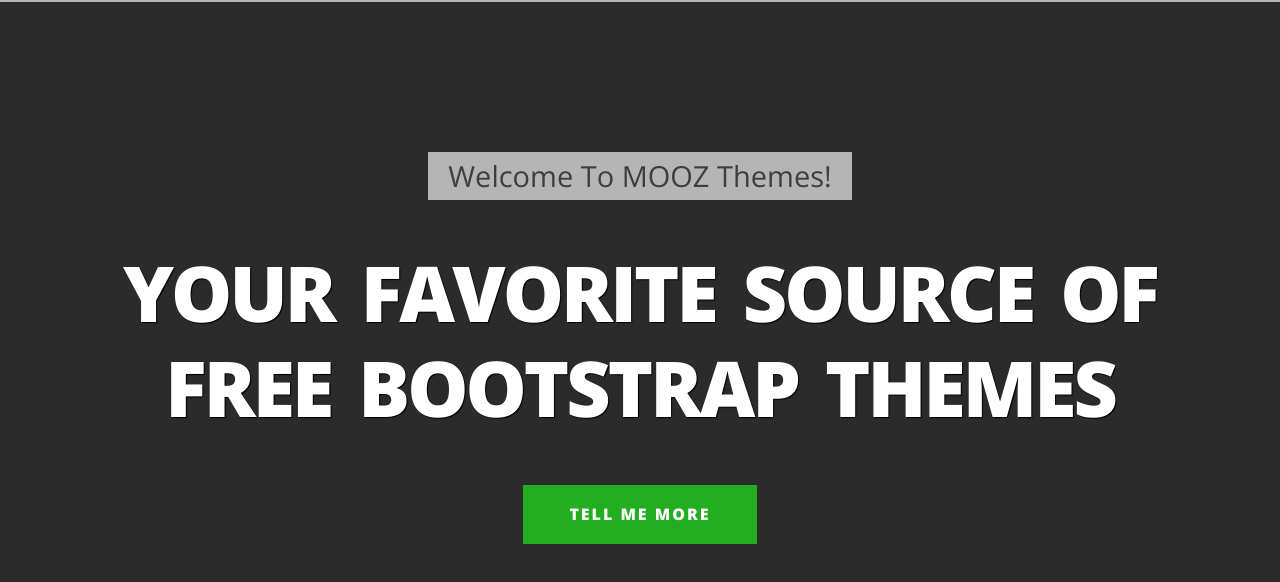
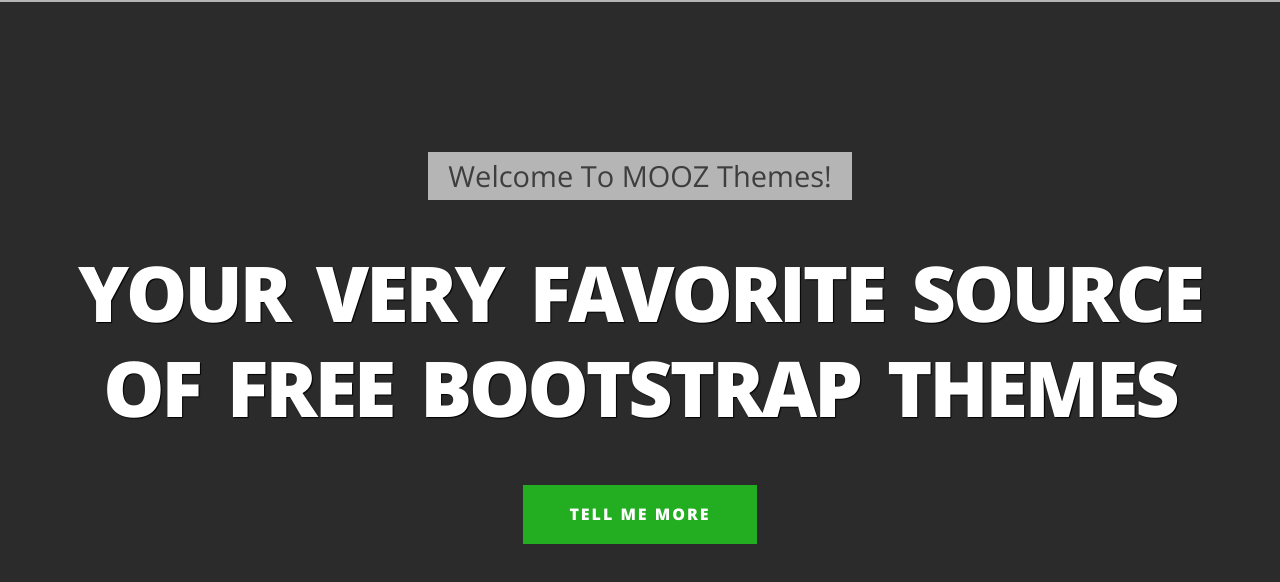
Before and after one commit to couch33/couch.github.io, a plain HTML site: page index.html in a window 1280 px wide. Shown: the part 78-660 px from the top of the page. Drawn offline with nearby package versions, Linux system fonts and the light colour scheme.

Commit message:
first change

```diff
--- a/index.html
+++ b/index.html
@@ -64,7 +64,7 @@
 				<div class="slider-container">
 					<div class="intro-text">
 						<div class="intro-lead-in">Welcome To MOOZ Themes!</div>
-						<div class="intro-heading">YOUR FAVORITE SOURCE OF FREE BOOTSTRAP THEMES</div>
+						<div class="intro-heading">YOUR VERY FAVORITE SOURCE OF FREE BOOTSTRAP THEMES</div>
 						<a href="#about" class="page-scroll btn btn-xl">Tell Me More</a>
 					</div>
 				</div>
```
